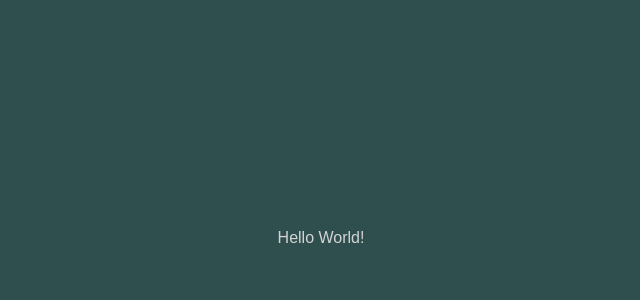
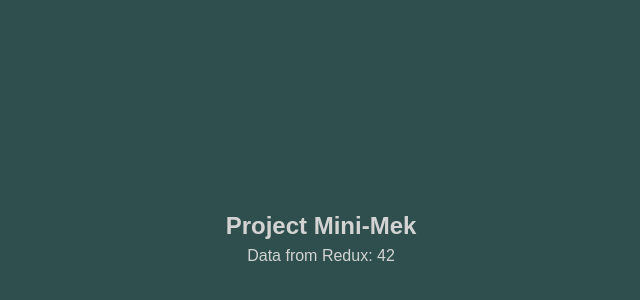
Before and after one commit to davdeo/project-minimek-course, a React app: page / in a window 1280 px wide. Shown: the part 162-462 px from the top of the page, without its empty margins (319-959 px from the left). Built offline with nearby package versions, Linux system fonts and the light colour scheme.

Commit message:
MMC: Add reducer and store setup

```diff
--- /dev/null
+++ b/src/components/sample-component/index.tsx
@@ -0,0 +1,21 @@
+import React, { FunctionComponent } from 'react';
+import { connect } from 'react-redux';
+import { State } from '../../reducers/root-reducer';
+
+function mapState(state: State): StateProps {
+    return {
+        data: state.testReducer.data
+    };
+}
+
+interface StateProps {
+    data: number;
+}
+
+type Props = StateProps;
+
+const SampleComponent: FunctionComponent<Props> = ({ data }: Props) => {
+    return <div>Data from Redux: {data}</div>;
+};
+
+export default connect(mapState)(SampleComponent);
--- a/src/index.tsx
+++ b/src/index.tsx
@@ -3,7 +3,16 @@ import ReactDOM from 'react-dom';
 
 import './assets/styles';
 
+import { Provider } from 'react-redux';
 import { App } from './views/app';
+import { configureStore } from './store/configureStore';
+
+const store = configureStore();
 
 const rootElement = document.querySelector('#root');
-ReactDOM.render(<App />, rootElement);
+ReactDOM.render(
+    <Provider store={store}>
+        <App />
+    </Provider>,
+    rootElement
+);
--- /dev/null
+++ b/src/reducers/root-reducer.tsx
@@ -0,0 +1,10 @@
+import { combineReducers } from 'redux';
+import { testReducer, TestReducerState } from './testReducer';
+
+export interface State {
+    testReducer: TestReducerState;
+}
+
+export const rootReducer = combineReducers({
+    testReducer
+});
--- /dev/null
+++ b/src/reducers/testReducer.tsx
@@ -0,0 +1,17 @@
+import { Action } from 'redux';
+
+export interface TestReducerState {
+    data: number;
+}
+
+const INITIAL_STATE = {
+    data: 42
+};
+
+export function testReducer(state: TestReducerState = INITIAL_STATE, action: Action): TestReducerState {
+    switch (action.type) {
+        default: {
+            return state;
+        }
+    }
+}
--- /dev/null
+++ b/src/store/configureStore.tsx
@@ -0,0 +1,14 @@
+import thunk from 'redux-thunk';
+import { applyMiddleware, compose, createStore, Store, StoreEnhancer } from 'redux';
+import { rootReducer, State } from '../reducers/root-reducer';
+
+export function configureStore(preloadedState?: State): Store<State> {
+    const middlewares = [thunk];
+    const middlewareEnhancer = applyMiddleware(...middlewares);
+
+    const storeEnhancers = [middlewareEnhancer];
+
+    const composedEnhancer: StoreEnhancer<Store> = compose(...storeEnhancers);
+
+    return createStore(rootReducer, preloadedState, composedEnhancer);
+}
--- a/src/views/app/index.tsx
+++ b/src/views/app/index.tsx
@@ -1,4 +1,12 @@
 import React, { FunctionComponent } from 'react';
 import './style.css';
+import SampleComponent from '../../components/sample-component';
 
-export const App: FunctionComponent = () => <div className="app">Hello World!</div>;
+export const App: FunctionComponent = () => (
+    <div className="app">
+        <div className="app-header">
+            <h2>Project Mini-Mek</h2>
+        </div>
+        <SampleComponent />
+    </div>
+);
--- a/src/views/app/style.css
+++ b/src/views/app/style.css
@@ -1,5 +1,6 @@
 .app {
     display: flex;
+    flex-direction: column;
     align-items: center;
     justify-content: center;
 
```
